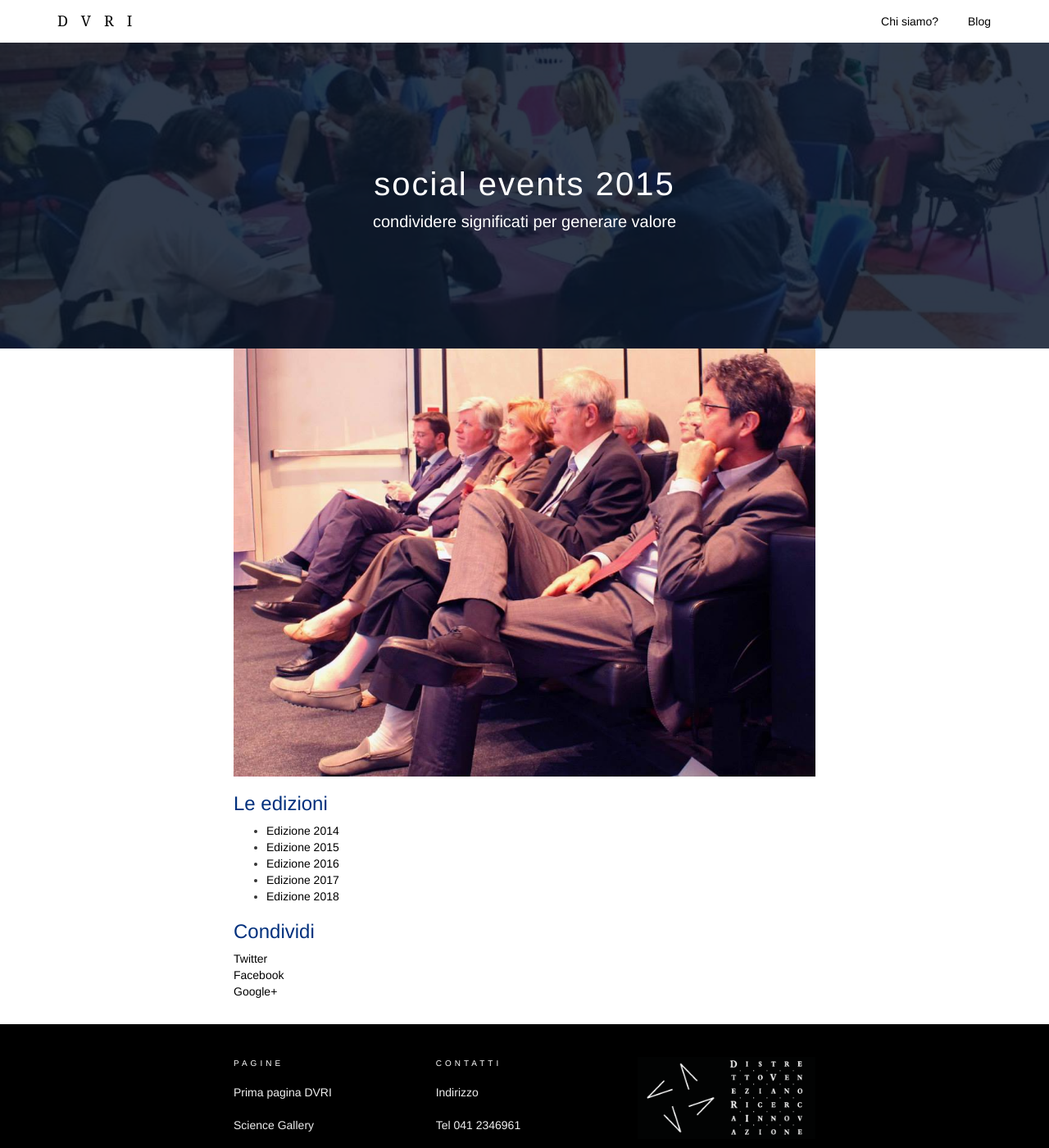
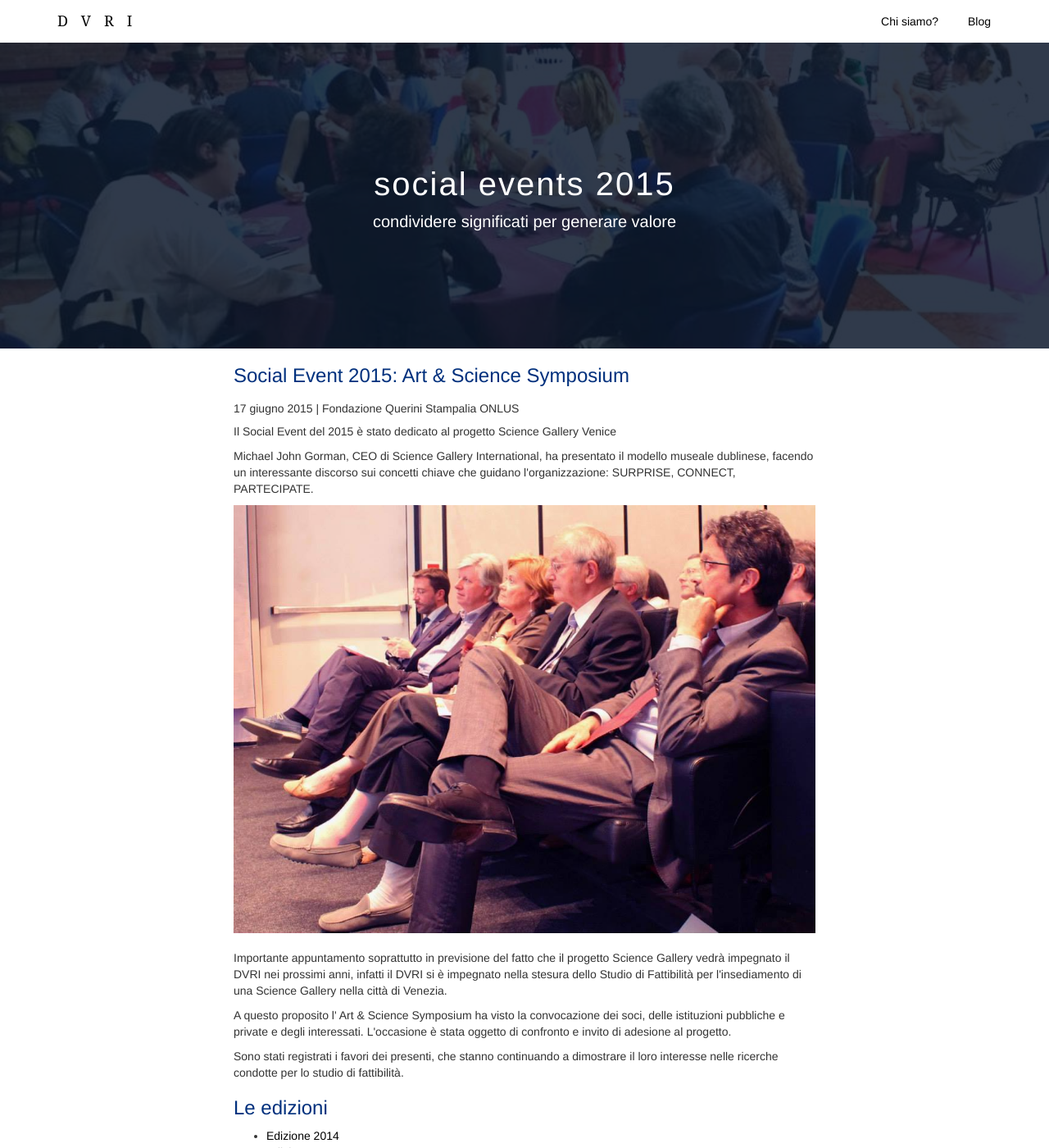
Before and after one commit to simonini/dvri-j-theme, a Jekyll site: the page built from progetti/social-events-2015.html, in a window 1280 px wide and 1400 px high. Shown: the whole window at 82% size. Built offline with Jekyll 4.4.1, drawn with Linux system fonts in a browser that asks for light colours.

Commit message:
Completato Social Event 2015

```diff
--- a/progetti/social-events-2015.html
+++ b/progetti/social-events-2015.html
@@ -6,6 +6,16 @@ claim: Condividere significati per generare valore
 toc: false
 gallery_scope: social_2015
 ---
+<h3> Social Event 2015: Art & Science Symposium <h3>
+  <h5> 17 giugno 2015 | Fondazione Querini Stampalia ONLUS </h5>
+    <p>Il Social Event del 2015 è stato dedicato al progetto Science Gallery Venice </p>
+    <p> Michael John Gorman, CEO di Science Gallery International, ha presentato il modello museale dublinese, facendo un interessante discorso sui concetti chiave che guidano l'organizzazione: SURPRISE, CONNECT, PARTECIPATE.</p>
+    {% include gallery_social.html %}
+    <br>
+    <br>
+    <p>Importante appuntamento soprattutto in previsione del fatto che il progetto Science Gallery vedrà impegnato il DVRI nei prossimi anni, infatti il DVRI si è impegnato nella stesura dello Studio di Fattibilità per l'insediamento di una Science Gallery nella città di Venezia.</p>
+    <p>A questo proposito l' Art & Science Symposium ha visto la convocazione dei soci, delle istituzioni pubbliche e private e degli interessati. L'occasione è stata oggetto di confronto e invito di adesione al progetto. </p>
+    <p>Sono stati registrati i favori dei presenti, che stanno continuando a dimostrare il loro interesse nelle ricerche condotte per lo studio di fattibilità. </p>
 
-{% include gallery_social.html %}
+
 {% include social_events.html %}
```
